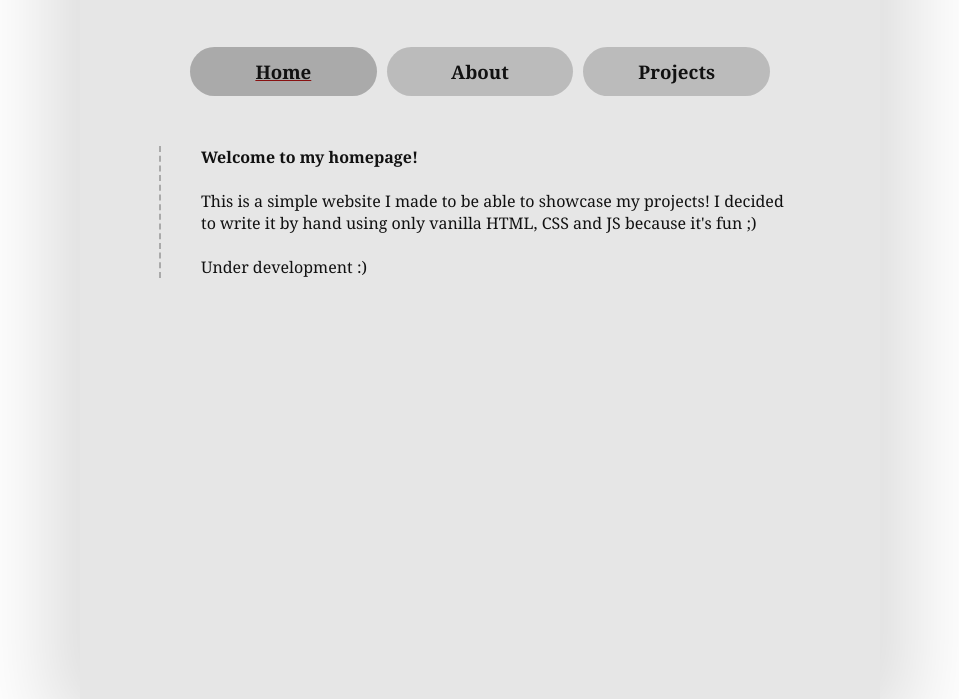
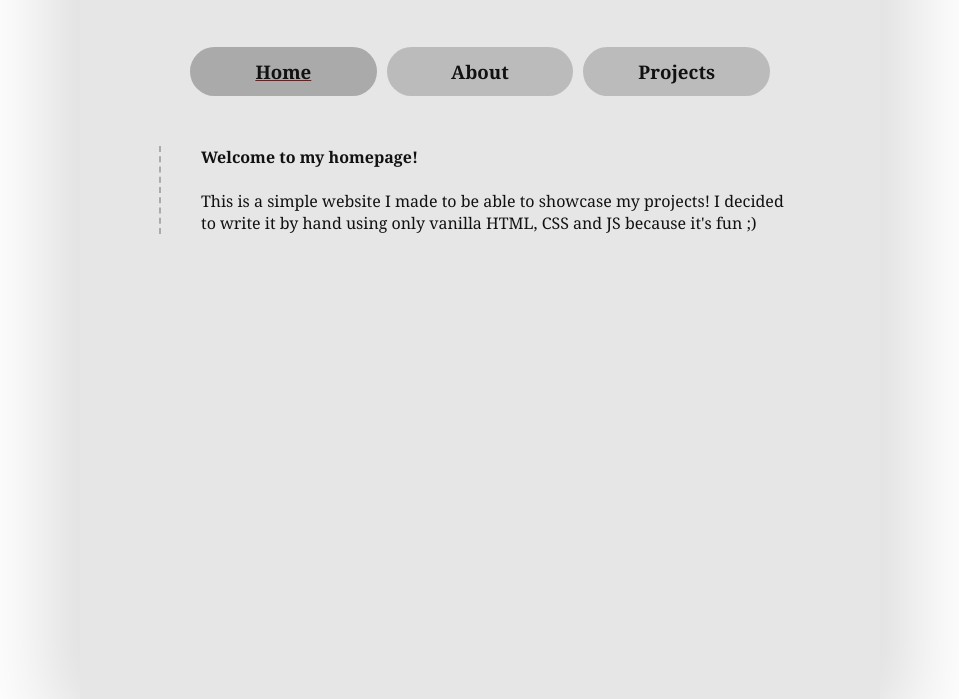
Before and after one commit to Poliky4/Poliky4.github.io, a website: page index.html in a window 1280 px wide. Shown: the part 111-810 px from the top of the page, without its empty margins (160-1119 px from the left). Drawn offline with Linux system fonts and the light colour scheme.

Commit message:
remove 'under construction'

```diff
--- a/index.html
+++ b/index.html
@@ -45,8 +45,6 @@
             I decided to write it by hand using only vanilla HTML, CSS and JS
             because it's fun ;)
           </p>
-          <br />
-          <p>Under development :)</p>
         </div>
         <div id="about">
           <p>
```
